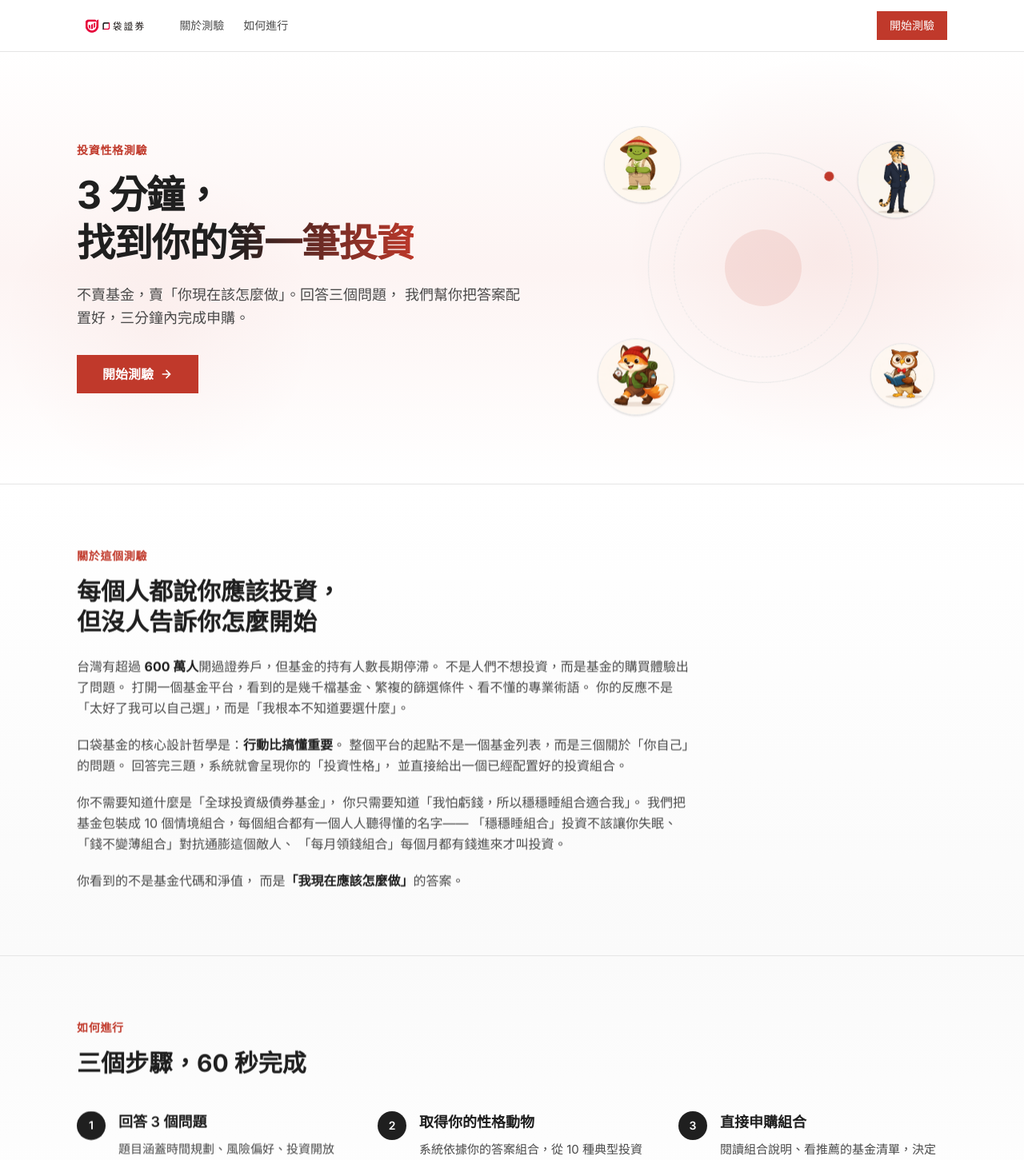
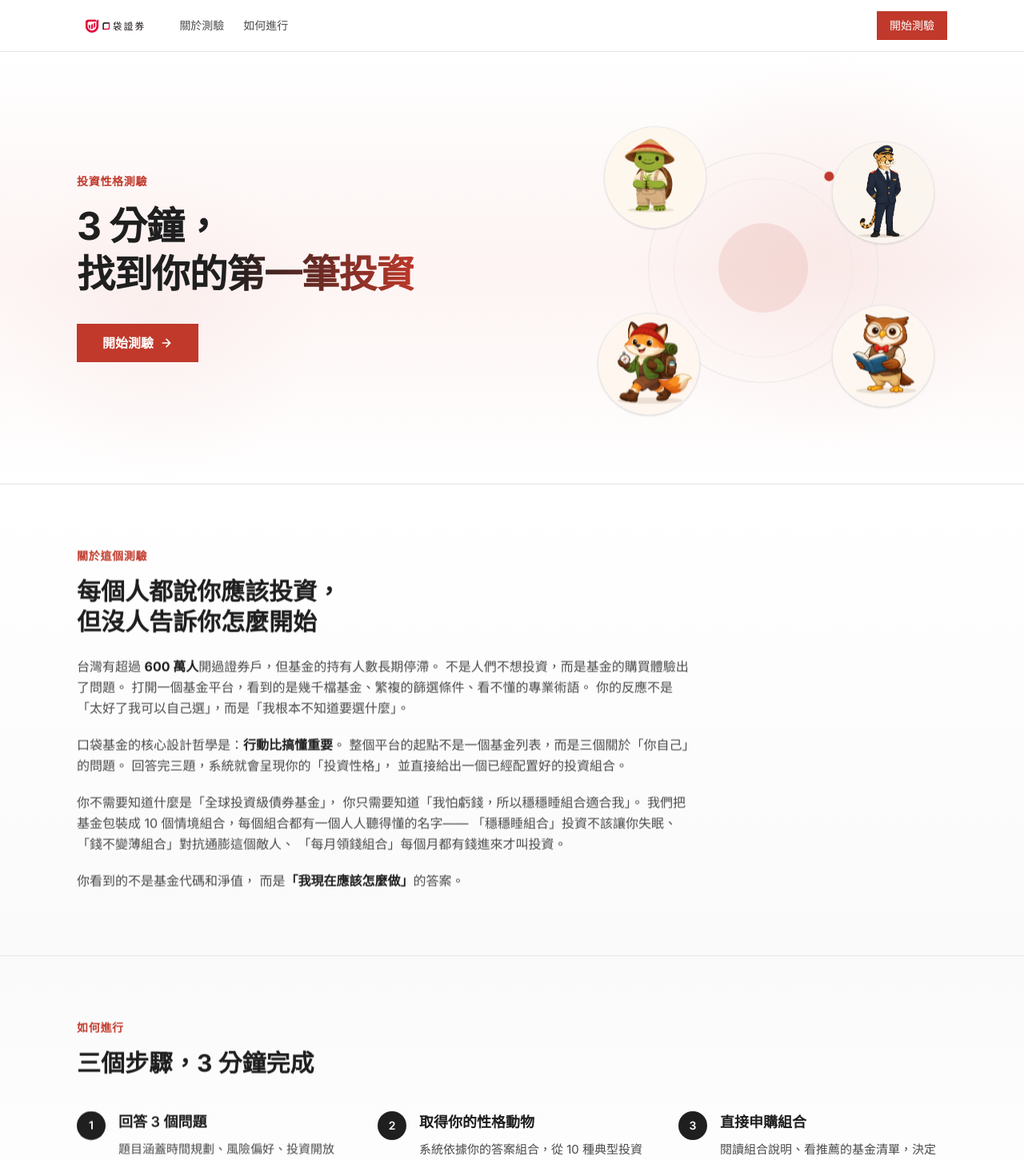
Before and after one commit to lai2570/investment-personality-test, a React (Vite) app: page /#/ in a window 1280 px wide. Shown: the top 1451 px of the page at 80% size. Built offline with nearby package versions, Linux system fonts and the light colour scheme.

Commit message:
feat: 刪除 Hero 副標、統一動物大小並放大、時間統一改為 3 分鐘

```diff
--- a/src/pages/Landing.tsx
+++ b/src/pages/Landing.tsx
@@ -117,14 +117,10 @@ export default function Landing() {
               <p className="text-accent text-xs md:text-sm font-semibold tracking-wider uppercase mb-4">
                 投資性格測驗
               </p>
-              <h1 className="text-3xl md:text-5xl font-bold leading-tight tracking-tight mb-5">
+              <h1 className="text-3xl md:text-5xl font-bold leading-tight tracking-tight mb-8">
                 3 分鐘，<br className="hidden md:block" />
                 找到你的<span className="shimmer-text">第一筆投資</span>
               </h1>
-              <p className="text-base md:text-lg text-ink-soft leading-relaxed mb-8 max-w-xl">
-                不賣基金，賣「你現在該怎麼做」。回答三個問題，
-                我們幫你把答案配置好，三分鐘內完成申購。
-              </p>
 
               <div className="flex flex-col sm:flex-row gap-3 sm:items-center">
                 <button
@@ -150,17 +146,17 @@ export default function Landing() {
                   className={`absolute ${a.pos} ${a.y}`}
                   style={{ animationDelay: a.delay }}
                 >
-                  <div className="w-16 h-16 md:w-24 md:h-24 rounded-full bg-paper border border-line overflow-hidden flex items-center justify-center shadow-sm">
+                  <div className="w-20 h-20 md:w-32 md:h-32 rounded-full bg-paper border border-line overflow-hidden flex items-center justify-center shadow-sm">
                     <img src={a.img} alt="" className="w-full h-full object-cover" />
                   </div>
                 </div>
               ))}
 
-              <div className="w-14 h-14 md:w-24 md:h-24 rounded-full bg-accent opacity-10" />
+              <div className="w-16 h-16 md:w-28 md:h-28 rounded-full bg-accent opacity-10" />
 
-              {/* Owl — replaces the 9-dot grid, floating bottom-right */}
+              {/* Owl — same size as other floating animals */}
               <div className="absolute bottom-2 right-2 md:bottom-4 md:right-4 animate-floatAlt" style={{ animationDelay: '1.8s' }}>
-                <div className="w-12 h-12 md:w-20 md:h-20 rounded-full bg-paper border border-line overflow-hidden flex items-center justify-center shadow-sm">
+                <div className="w-20 h-20 md:w-32 md:h-32 rounded-full bg-paper border border-line overflow-hidden flex items-center justify-center shadow-sm">
                   <img src={`${base}images/animal6.png`} alt="教授貓頭鷹" className="w-full h-full object-cover" />
                 </div>
               </div>
@@ -218,7 +214,7 @@ export default function Landing() {
               如何進行
             </p>
             <h2 className="text-2xl md:text-3xl font-bold leading-tight mb-10">
-              三個步驟，60 秒完成
+              三個步驟，3 分鐘完成
             </h2>
           </Reveal>
 
```
